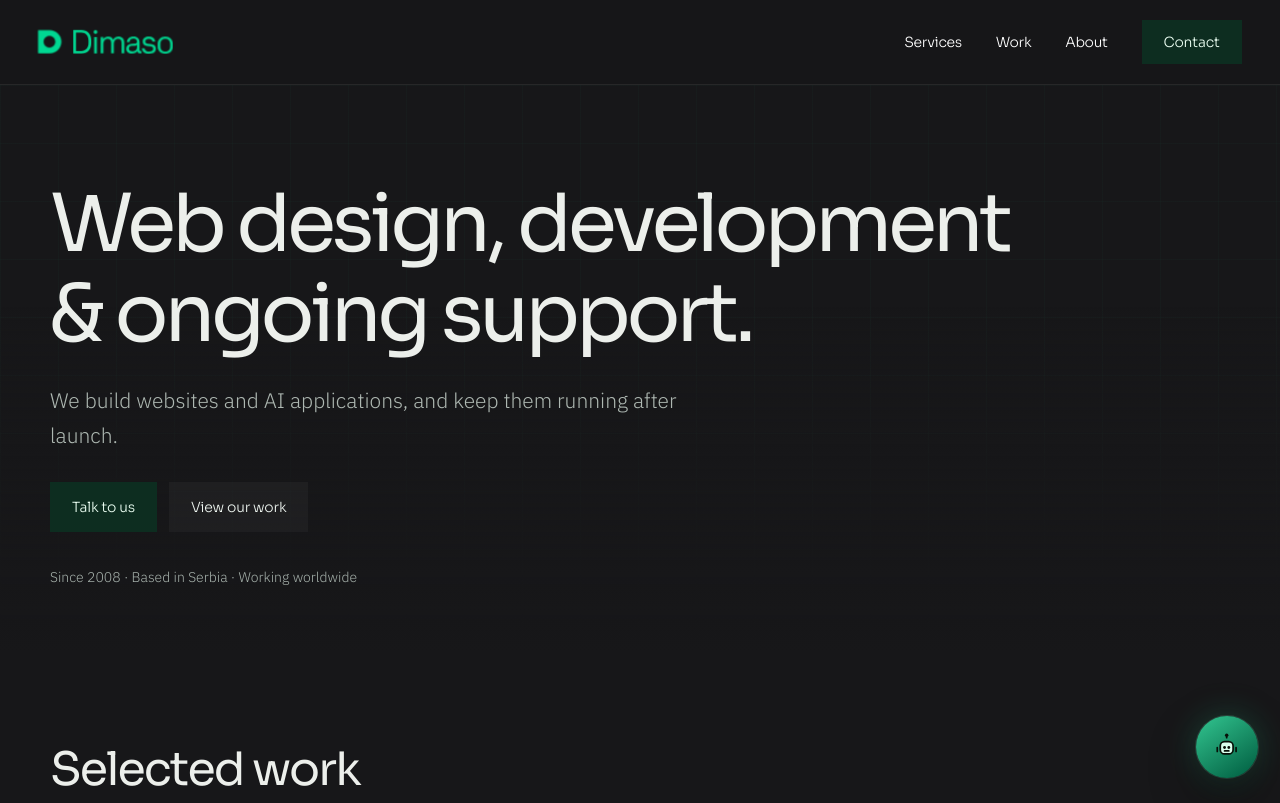
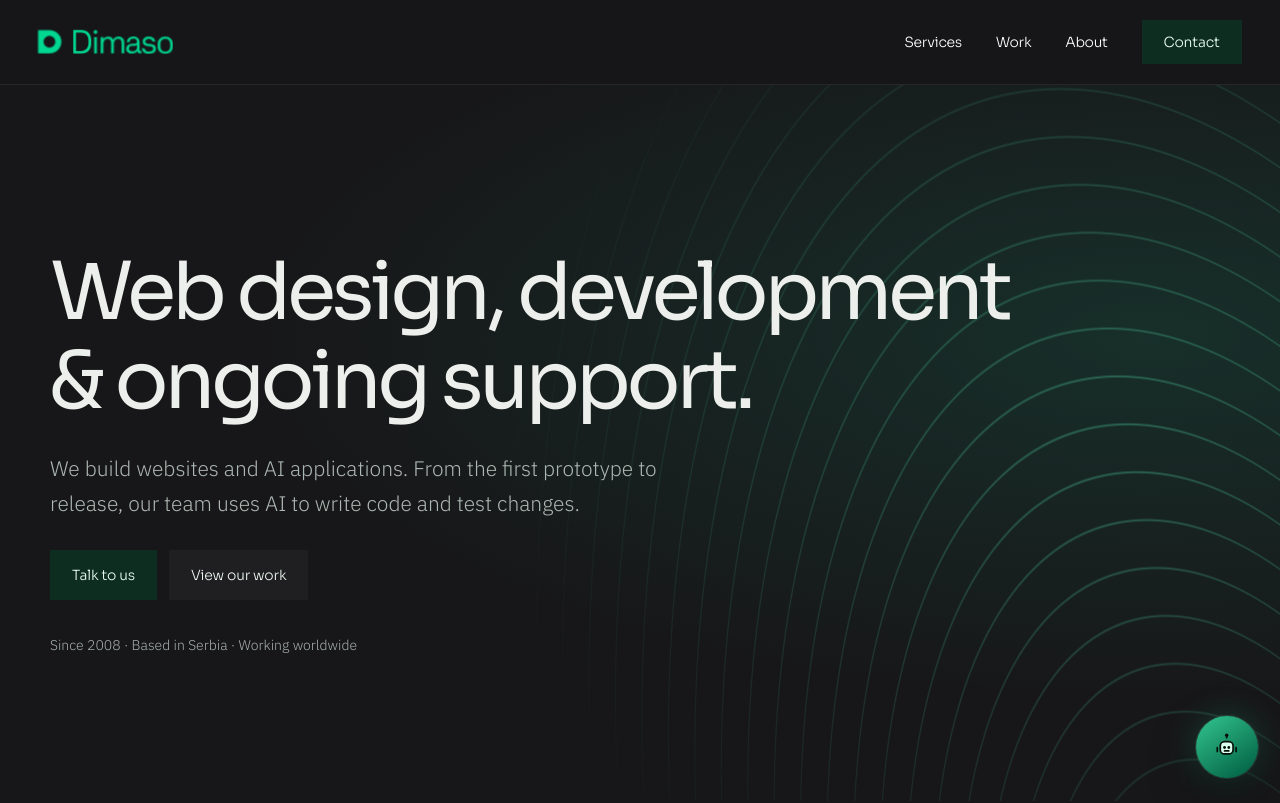
Before and after one commit to dimaso-doo/01_dimaso-doo, a Next.js app: page / in a window 1280 px wide. Shown: the top 803 px of the page. Built offline with nearby package versions, Linux system fonts and the light colour scheme.

Commit message:
Add a subtle emerald contour background and explain AI-assisted delivery in the hero

```diff
--- a/app/page.tsx
+++ b/app/page.tsx
@@ -8,10 +8,10 @@ import { TrackedLink } from "@/components/tracked-link";
 export default function Home() {
   return <main className="simple-page">
     <JsonLd data={{"@context":"https://schema.org","@graph":[organizationSchema,{"@type":"ProfessionalService","@id":`${site.url}/#professionalservice`,name:site.name,url:site.url,email:site.email,telephone:site.phone,address:organizationSchema.address,areaServed:organizationSchema.areaServed,serviceType:["Website Maintenance","Web Development","Web Design","AI Application Development"],provider:{"@id":organizationId}},{"@type":"WebSite","@id":websiteId,url:site.url,name:site.name,publisher:{"@id":organizationId}}]}} />
-    <section className="grid-bg simple-hero">
+    <section className="simple-hero home-hero">
       <div className="shell">
         <h1>Web design, development &amp; ongoing support.</h1>
-        <p className="lede">We build websites and AI applications, and keep them running after launch.</p>
+        <p className="lede">We build websites and AI applications. From the first prototype to release, our team uses AI to write code and test changes.</p>
         <div className="hero-actions">
           <TrackedLink tracking="cta" trackingLocation="home_hero" trackingLabel="Talk to us" href="/contact" className="btn">Talk to us</TrackedLink>
           <Link href="#work" className="btn ghost">View our work</Link>
--- a/app/simple.css
+++ b/app/simple.css
@@ -144,3 +144,25 @@
 @media (max-width: 700px) {
   .client-videos { grid-template-columns: 1fr; }
 }
+
+/* Keep the contour detail on the right so the hero copy stays readable. */
+.home-hero {
+  isolation: isolate;
+  overflow: hidden;
+  background: radial-gradient(ellipse at 90% 35%, rgba(24, 137, 103, .21), transparent 55%), var(--ink);
+}
+.home-hero::before {
+  content: "";
+  position: absolute;
+  z-index: 0;
+  inset: -28% -15% -30% 35%;
+  pointer-events: none;
+  transform: rotate(-15deg);
+  background: repeating-radial-gradient(ellipse at 62% 115%, transparent 0 16px, rgba(83, 220, 168, .32) 17px, transparent 18px 24px);
+  mask-image: radial-gradient(ellipse at 64% 52%, #000 6%, transparent 67%);
+}
+.home-hero > .shell { position: relative; z-index: 1; }
+.home-hero h1 { max-width: 19ch; }
+@media (max-width: 700px) {
+  .home-hero::before { left: 16%; right: -62%; opacity: .62; }
+}
```
